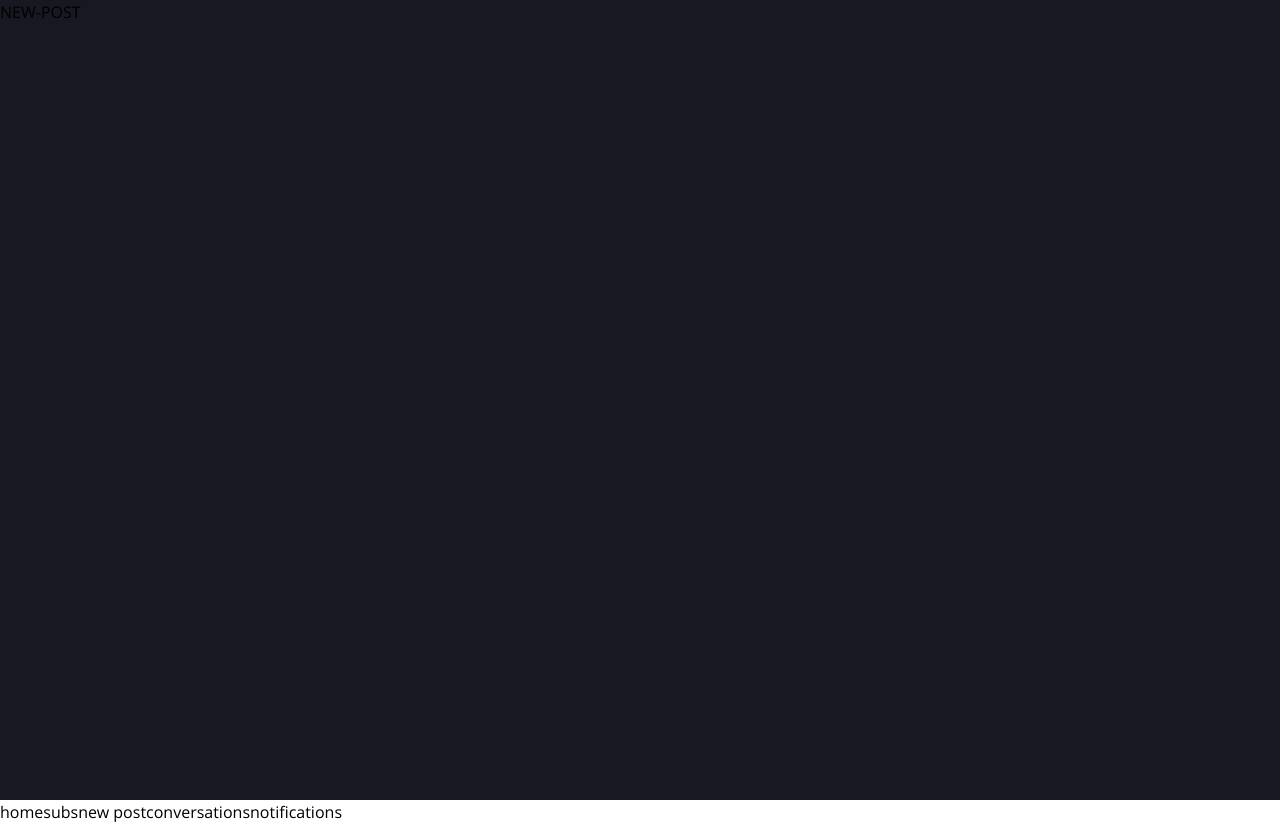
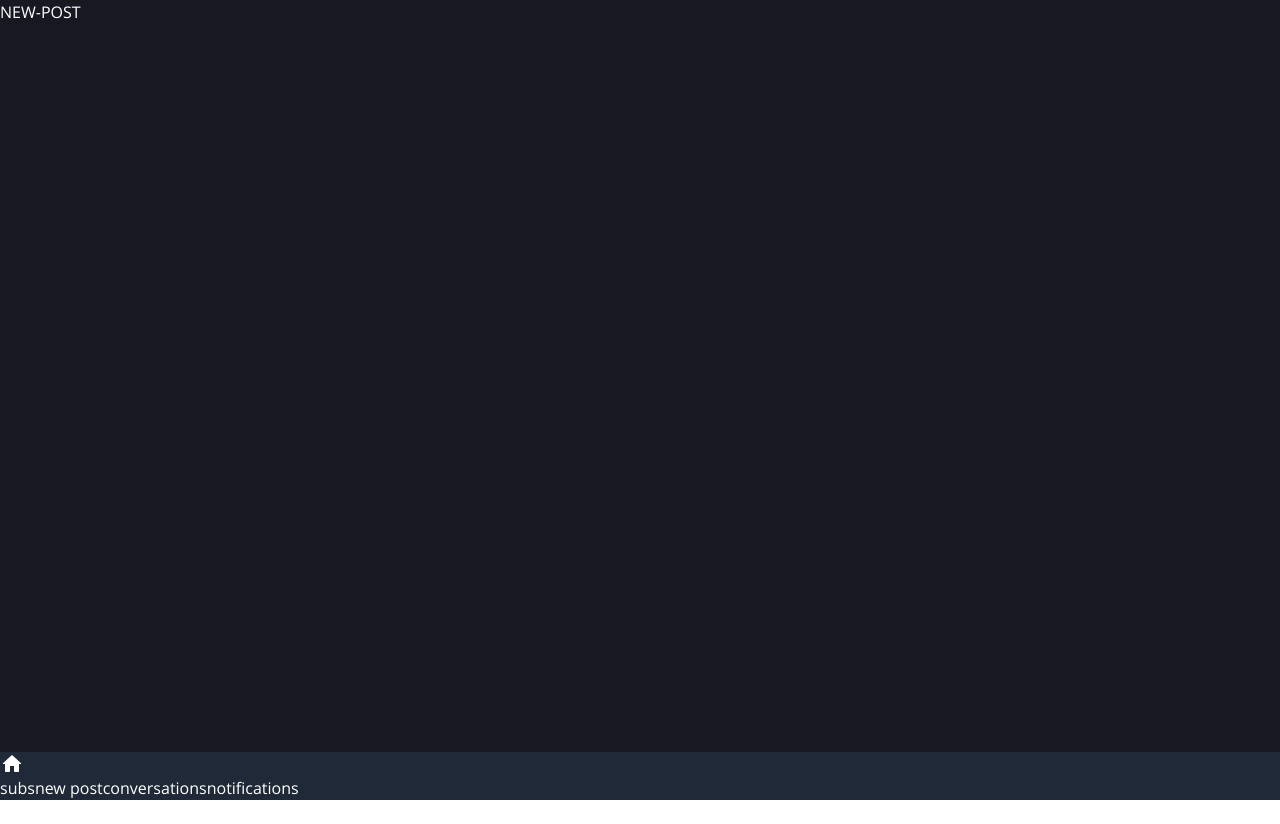
Before and after one commit to Flamz23/reddit-clone, a Vue app: page /newPost in a window 1280 px wide. After the commit the page ends 800 px from the top, so only its background shows below. Built offline with nearby package versions, Linux system fonts and the light colour scheme.

Commit message:
fixed tailwind compatibility error

```diff
--- a/package.json
+++ b/package.json
@@ -17,12 +17,12 @@
     "@vue/cli-plugin-eslint": "~4.5.0",
     "@vue/cli-service": "~4.5.0",
     "@vue/compiler-sfc": "^3.0.0",
-    "autoprefixer": "^10.4.0",
+    "autoprefixer": "^9.8.8",
     "babel-eslint": "^10.1.0",
     "eslint": "^6.7.2",
     "eslint-plugin-vue": "^7.0.0",
-    "postcss": "^8.3.11",
-    "tailwindcss": "^2.2.19"
+    "postcss": "^7.0.39",
+    "tailwindcss": "npm:@tailwindcss/postcss7-compat@^2.2.17"
   },
   "eslintConfig": {
     "root": true,
--- a/src/App.vue
+++ b/src/App.vue
@@ -54,5 +54,7 @@ body {
   padding: 0;
   top: 0;
   left: 0;
+
+  color: white;
 }
 </style>
--- a/src/components/navBar.vue
+++ b/src/components/navBar.vue
@@ -1,6 +1,8 @@
 <template>
-  <div>
-    <router-link to="/">home</router-link>
+  <div class="w-full fixed left-0 bottom-0 bg-gray-800 text-white">
+    <router-link to="/">
+      <img src="../assets/material_homebutton_white_24dp.svg" alt="" />
+    </router-link>
     <router-link to="/subscriptions">subs</router-link>
     <router-link to="/newPost">new post</router-link>
     <router-link to="/conversations">conversations</router-link>
```
Also changed, not shown: src/assets/material_homebutton_white_24dp.svg (added), 1 other file (tests, documents, lock files or other folders).
